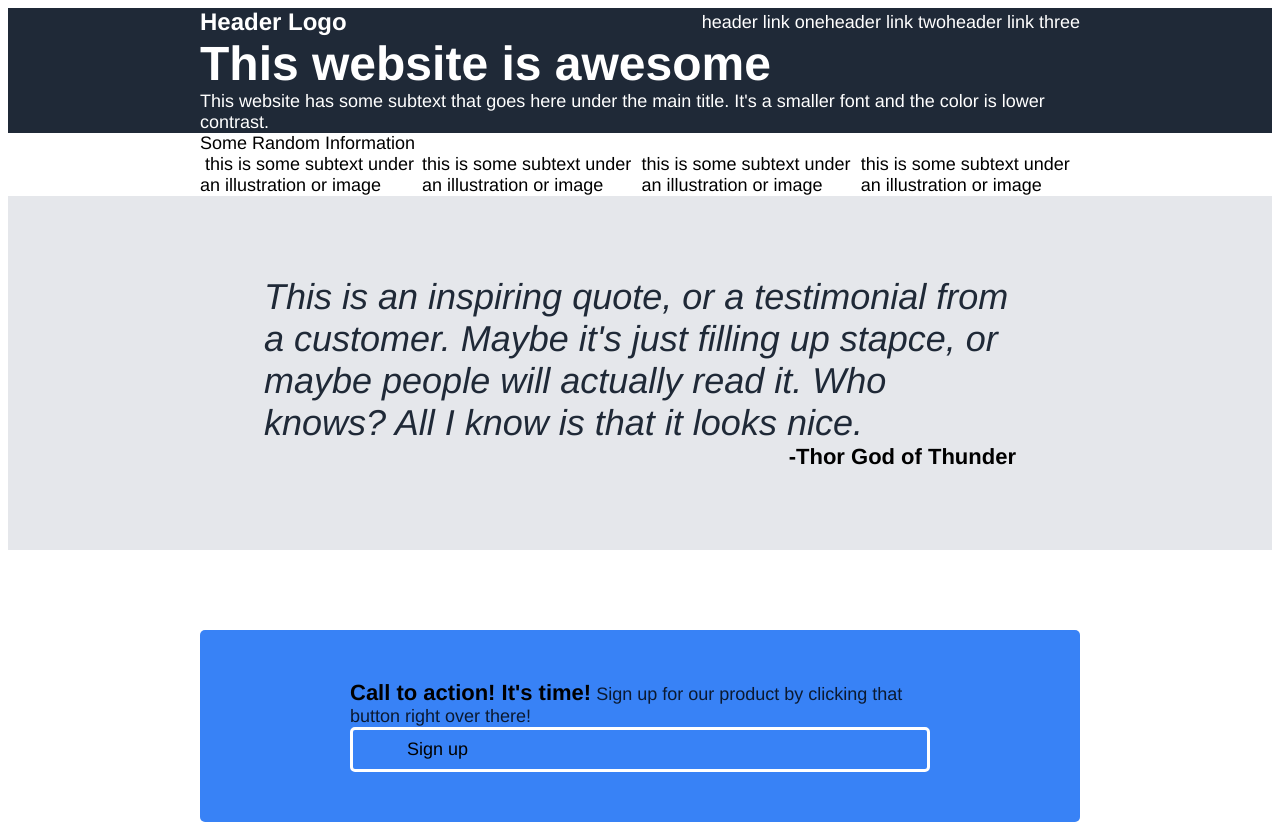
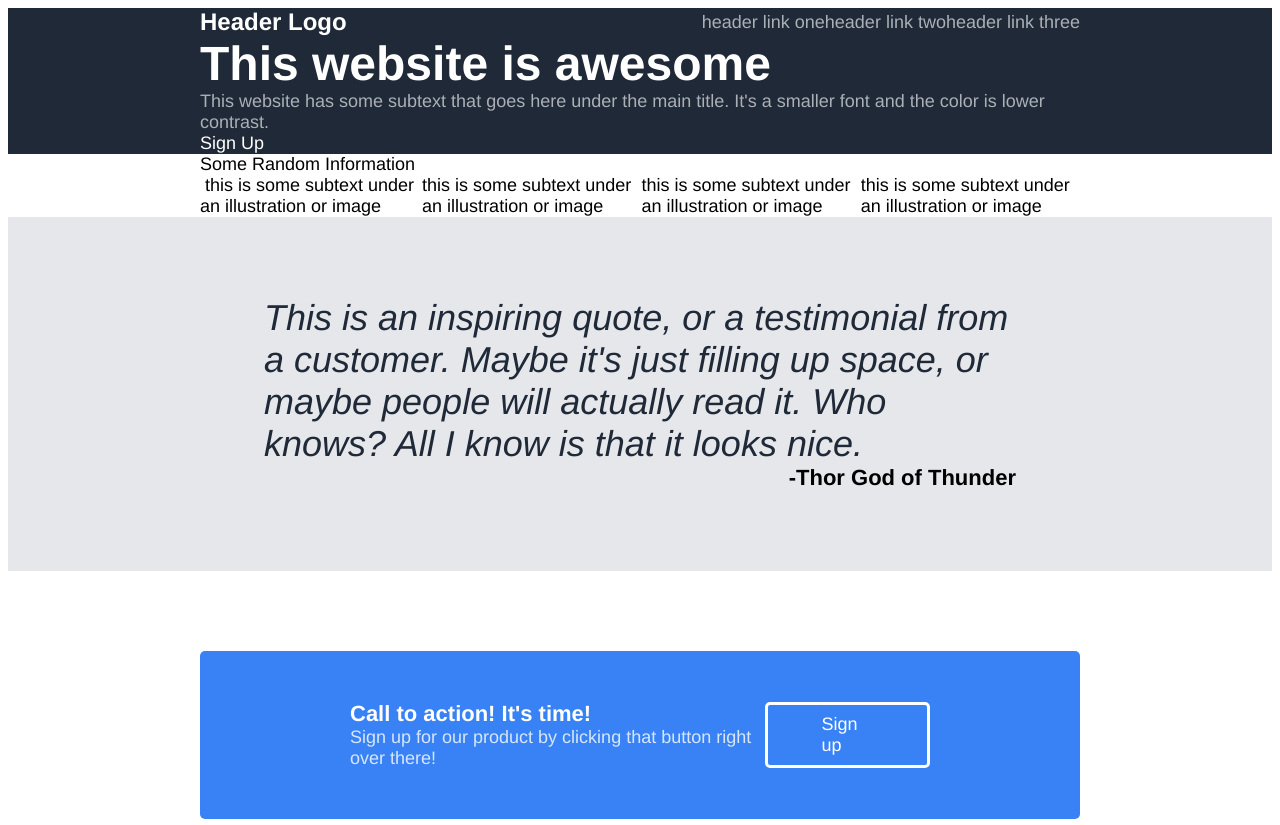
Before and after one commit to KylaYy/odin-project-1, a plain HTML site: page index.html in a window 1280 px wide. Shown: the top 825 px of the page. Drawn offline with Linux system fonts and the light colour scheme.

Commit message:
Add necessary classes and divs to section 3 div

```diff
--- a/index.html
+++ b/index.html
@@ -12,9 +12,9 @@
                     <p class="header-logo">Header Logo</p>
                 </div>
                 <div id="header-right" class="standard">
-                    <p class="header-link">header link one</p>
-                    <p class="header-link">header link two</p>
-                    <p class="header-link">header link three</p>
+                    <p id="header-link">header link one</p>
+                    <p id="header-link">header link two</p>
+                    <p id="header-link">header link three</p>
                 </div>
             </div>
             <div id="section1" class="main-container dark-bg standard">
@@ -22,12 +22,12 @@
                 <div id="s1-container" class="standard">
                     <div class="flipped">
                         <p class="hero-main-text">This website is awesome</p>
-                        <p class="">This website has some subtext that goes here under the
+                        <p class="hero-subtext">This website has some subtext that goes here under the
                             main title. It's a smaller font and the color is lower contrast.
                         </p>
-                        <div class="signup-button1"></div>
+                        <a class="signup-button1">Sign Up</a>
                     </div>
-                    <div class="s1-image"></div>
+                    <div class="s1-image" height="30vw" width="30vw"></div>
                 </div>
             </div>
             <div id="section2" class="main-container">
@@ -54,18 +54,19 @@
                     </div>
                 </div>
             </div>
-            <div id="section3" class="main-container grey-bg">
+            <div id="section3" class="main-container">
                 <!--Inspiring quote-->
-                <p class="quote">This is an inspiring quote, or a testimonial from a customer.
-                    Maybe it's just filling up stapce, or maybe people will actually read it. Who knows?
-                    All I know is that it looks nice.
-                </p>
-                <p class="quoted">-Thor God of Thunder</p>
+                <div class="quote">
+                    <p>This is an inspiring quote, or a testimonial from a customer.
+                    Maybe it's just filling up space, or maybe people will actually read it. Who knows?
+                    All I know is that it looks nice.</p>
+                </div>
+                <div class="quoted"><p>-Thor God of Thunder</p></div>
             </div>
             <div id="section4" class="main-container">
                 <!--Major CTA with signup button-->
-                <div id="cta-container">
-                    <div class="cta-text flipped-container">
+                <div id="cta-container" class="dark-bg standard">
+                    <div class="cta-text flipped">
                         <p class="cta-text-bold">Call to action! It's time!</p>
                         <p class="cta-text-body">Sign up for our product by clicking that button right over there!</p>
                     </div>
@@ -75,7 +76,7 @@
                 </div>
             </div>
             <footer class="main container dark-bg standard">
-                <p>Copyright <span>&#169</span> The Odin Project</p>
+                <p class="footer-text">Copyright <span>&#169</span> The Odin Project</p>
             </footer>
         </div>
     </body>
```
